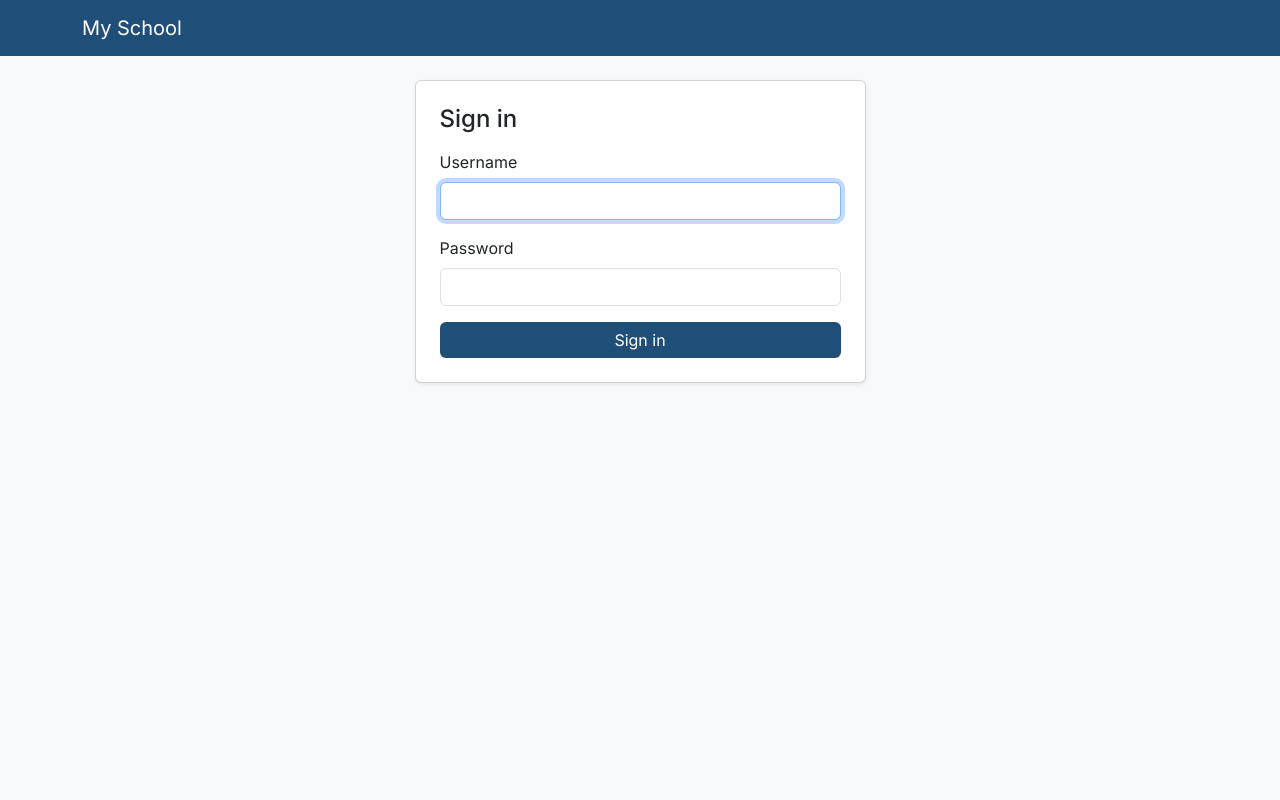
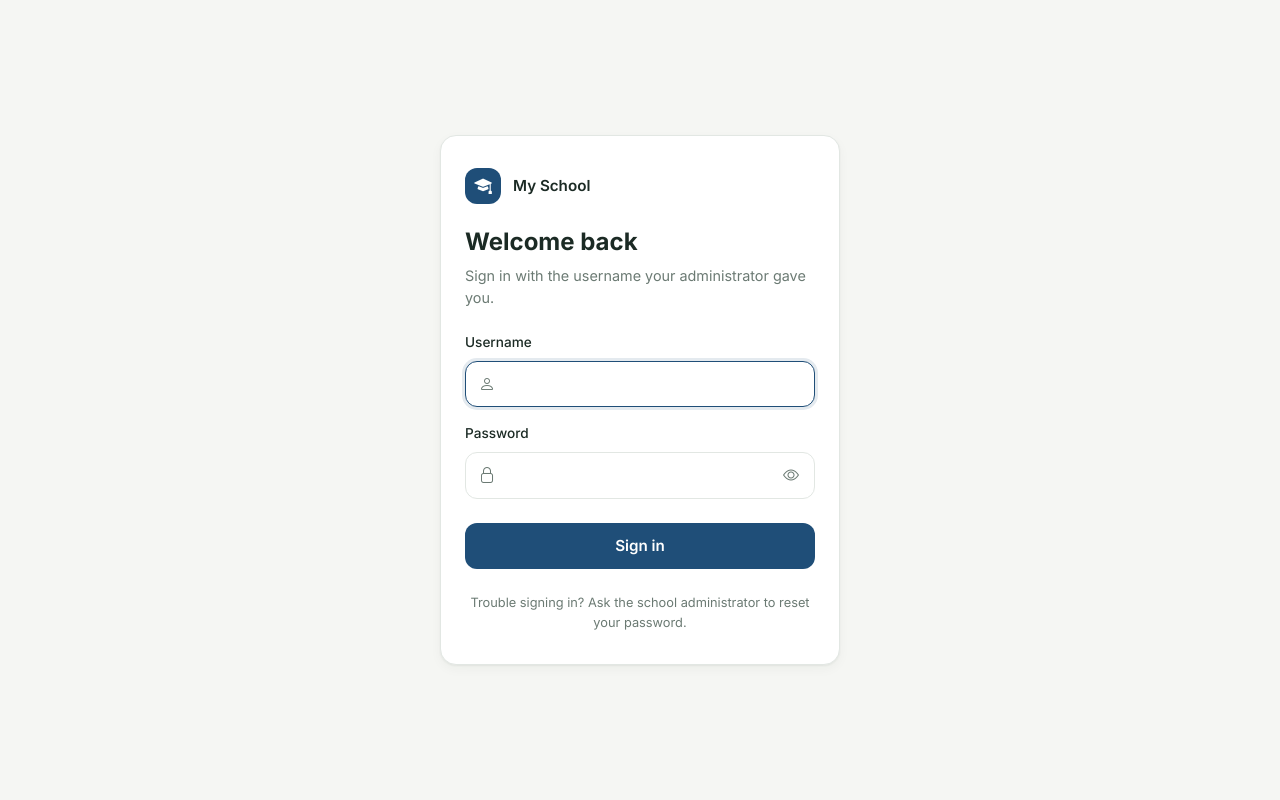
Before and after one commit to ibrocods/musab-sms, a Django app: page /accounts/login/ in a window 1280 px wide. Run offline with Django 5.2, Linux system fonts and the light colour scheme; data comes from the database, SQL or seed files in the repository; some libraries are stand-ins or nearby versions.

Commit message:
UI step 2h: restyle sign-in page to match sidebar layout

```diff
--- /dev/null
+++ b/static/css/layout.css
@@ -0,0 +1,394 @@
+/* Layout: sidebar, top bar, and content area. Colours come from tokens.css and the school profile. */
+
+.app {
+  display: flex;
+  min-height: 100vh;
+}
+
+/* Sidebar */
+.sidebar {
+  width: 248px;
+  flex-shrink: 0;
+  position: sticky;
+  top: 0;
+  height: 100vh;
+  display: flex;
+  flex-direction: column;
+  background: var(--surface-card);
+  border-right: 1px solid var(--border);
+  padding: var(--space-4) var(--space-3);
+  overflow-y: auto;
+  z-index: 1040;
+}
+
+.sidebar-brand {
+  display: flex;
+  align-items: center;
+  gap: var(--space-3);
+  padding: var(--space-2) var(--space-3) var(--space-6);
+}
+
+.brand-mark {
+  width: 36px;
+  height: 36px;
+  border-radius: var(--radius-md);
+  background: var(--school-primary);
+  color: #fff;
+  display: grid;
+  place-items: center;
+  font-size: 1.1rem;
+}
+
+.brand-name {
+  font-weight: 600;
+  color: var(--text-strong);
+  line-height: 1.2;
+  font-size: 0.95rem;
+}
+
+.nav-group-label {
+  font-size: 0.7rem;
+  font-weight: 600;
+  letter-spacing: 0.06em;
+  text-transform: uppercase;
+  color: var(--text-muted);
+  padding: var(--space-4) var(--space-3) var(--space-2);
+}
+
+.nav-item {
+  display: flex;
+  align-items: center;
+  gap: var(--space-3);
+  padding: 9px var(--space-3);
+  border-radius: var(--radius-sm);
+  color: var(--text-body);
+  text-decoration: none;
+  font-size: 0.9rem;
+  font-weight: 500;
+  transition: background 0.15s, color 0.15s;
+}
+
+.nav-item i {
+  font-size: 1.05rem;
+  color: var(--text-muted);
+}
+
+.nav-item:hover {
+  background: var(--surface-muted);
+  color: var(--text-strong);
+}
+
+.nav-item.active {
+  background: var(--school-primary-soft);
+  color: var(--school-primary);
+}
+
+.nav-item.active i {
+  color: var(--school-primary);
+}
+
+.sidebar-footer {
+  margin-top: auto;
+  padding-top: var(--space-4);
+  border-top: 1px solid var(--border);
+}
+
+.user-line {
+  display: flex;
+  align-items: center;
+  gap: var(--space-2);
+  padding: var(--space-2) var(--space-3);
+  margin-bottom: var(--space-2);
+}
+
+.user-avatar {
+  width: 30px;
+  height: 30px;
+  border-radius: 50%;
+  background: var(--school-accent-soft);
+  color: var(--school-accent);
+  display: grid;
+  place-items: center;
+  font-weight: 600;
+  font-size: 0.8rem;
+}
+
+.user-name {
+  font-size: 0.85rem;
+  color: var(--text-strong);
+  overflow: hidden;
+  text-overflow: ellipsis;
+  white-space: nowrap;
+}
+
+.btn-signout {
+  width: 100%;
+  display: flex;
+  align-items: center;
+  gap: var(--space-2);
+  padding: 8px var(--space-3);
+  background: none;
+  border: none;
+  border-radius: var(--radius-sm);
+  color: var(--text-muted);
+  font-size: 0.875rem;
+  text-align: left;
+}
+
+.btn-signout:hover {
+  background: var(--surface-muted);
+  color: var(--status-danger);
+}
+
+/* Main column */
+.main {
+  flex: 1;
+  min-width: 0;
+  display: flex;
+  flex-direction: column;
+}
+
+.topbar {
+  height: 64px;
+  display: flex;
+  align-items: center;
+  gap: var(--space-4);
+  padding: 0 var(--space-6);
+  background: var(--surface-card);
+  border-bottom: 1px solid var(--border);
+  position: sticky;
+  top: 0;
+  z-index: 1030;
+}
+
+.topbar-title {
+  font-weight: 600;
+  color: var(--text-strong);
+  font-size: 1.05rem;
+  flex: 1;
+}
+
+.term-chip {
+  font-size: 0.8rem;
+  font-weight: 500;
+  padding: 6px 12px;
+  border-radius: 999px;
+  background: var(--school-primary-soft);
+  color: var(--school-primary);
+}
+
+.menu-toggle {
+  display: none;
+  background: none;
+  border: 1px solid var(--border);
+  border-radius: var(--radius-sm);
+  padding: 6px 10px;
+  font-size: 1.1rem;
+  color: var(--text-strong);
+}
+
+.content {
+  padding: var(--space-6);
+  max-width: 1280px;
+  width: 100%;
+}
+
+.content-plain {
+  min-height: 100vh;
+  display: grid;
+  place-items: center;
+  padding: var(--space-6);
+}
+
+/* Flash messages */
+.flash {
+  display: flex;
+  justify-content: space-between;
+  align-items: center;
+  gap: var(--space-4);
+  padding: var(--space-3) var(--space-4);
+  border-radius: var(--radius-md);
+  margin-bottom: var(--space-4);
+  font-size: 0.9rem;
+  border: 1px solid;
+}
+
+.flash-success { background: #E8F3EC; border-color: #BFDFCB; color: var(--status-ok); }
+.flash-warning { background: #FBF4E6; border-color: #EBD7AC; color: var(--status-warn); }
+.flash-danger  { background: #FBEAEA; border-color: #F0C2C0; color: var(--status-danger); }
+
+.flash-close {
+  background: none;
+  border: none;
+  font-size: 1.2rem;
+  line-height: 1;
+  color: inherit;
+  opacity: 0.6;
+}
+
+/* Phones and small tablets: sidebar becomes a drawer */
+.scrim {
+  display: none;
+}
+
+@media (max-width: 900px) {
+  .sidebar {
+    position: fixed;
+    left: 0;
+    top: 0;
+    transform: translateX(-100%);
+    transition: transform 0.2s ease;
+    box-shadow: 0 0 24px rgba(0, 0, 0, 0.15);
+  }
+  .sidebar.open {
+    transform: translateX(0);
+  }
+  .scrim {
+    position: fixed;
+    inset: 0;
+    background: rgba(0, 0, 0, 0.35);
+    z-index: 1035;
+  }
+  .scrim.show {
+    display: block;
+  }
+  .menu-toggle {
+    display: inline-block;
+  }
+  .content {
+    padding: var(--space-4);
+  }
+}
+
+/* Sign-in page */
+.login-wrap {
+  width: 100%;
+  display: flex;
+  justify-content: center;
+}
+
+.login-panel {
+  width: 100%;
+  max-width: 400px;
+  background: var(--surface-card);
+  border: 1px solid var(--border);
+  border-radius: var(--radius-lg);
+  box-shadow: var(--shadow-card);
+  padding: var(--space-8) var(--space-6);
+}
+
+.login-brand {
+  display: flex;
+  align-items: center;
+  gap: var(--space-3);
+  margin-bottom: var(--space-6);
+}
+
+.login-school {
+  font-weight: 600;
+  color: var(--text-strong);
+  font-size: 0.95rem;
+  line-height: 1.2;
+}
+
+.login-motto {
+  font-size: 0.8rem;
+  color: var(--text-muted);
+  font-style: italic;
+}
+
+.login-title {
+  font-size: 1.5rem;
+  font-weight: 700;
+  color: var(--text-strong);
+  margin: 0 0 var(--space-2);
+}
+
+.login-sub {
+  font-size: 0.9rem;
+  color: var(--text-muted);
+  margin: 0 0 var(--space-6);
+}
+
+.field {
+  margin-bottom: var(--space-4);
+}
+
+.field-label {
+  display: block;
+  font-size: 0.85rem;
+  font-weight: 500;
+  color: var(--text-strong);
+  margin-bottom: var(--space-2);
+}
+
+.field-control {
+  position: relative;
+  display: flex;
+  align-items: center;
+}
+
+.field-control > i {
+  position: absolute;
+  left: 14px;
+  color: var(--text-muted);
+  font-size: 1rem;
+  pointer-events: none;
+}
+
+.field-control input {
+  width: 100%;
+  padding: 11px 14px 11px 40px;
+  border: 1px solid var(--border);
+  border-radius: var(--radius-md);
+  background: var(--surface-card);
+  font-family: var(--font-sans);
+  font-size: 0.95rem;
+  color: var(--text-strong);
+  transition: border-color 0.15s, box-shadow 0.15s;
+}
+
+.field-control input:focus {
+  outline: none;
+  border-color: var(--school-primary);
+  box-shadow: 0 0 0 3px var(--school-primary-soft);
+}
+
+.toggle-pass {
+  position: absolute;
+  right: 6px;
+  background: none;
+  border: none;
+  padding: 6px 10px;
+  color: var(--text-muted);
+  font-size: 1rem;
+}
+
+.toggle-pass:hover {
+  color: var(--text-strong);
+}
+
+.login-btn {
+  width: 100%;
+  margin-top: var(--space-2);
+  padding: 12px;
+  border: none;
+  border-radius: var(--radius-md);
+  background: var(--school-primary);
+  color: #fff;
+  font-family: var(--font-sans);
+  font-size: 0.95rem;
+  font-weight: 600;
+  transition: opacity 0.15s;
+}
+
+.login-btn:hover {
+  opacity: 0.92;
+}
+
+.login-foot {
+  margin: var(--space-6) 0 0;
+  font-size: 0.8rem;
+  color: var(--text-muted);
+  text-align: center;
+}
--- a/templates/base.html
+++ b/templates/base.html
@@ -8,89 +8,120 @@
 
   <link rel="stylesheet" href="{% static 'vendor/bootstrap/css/bootstrap.min.css' %}">
   <link rel="stylesheet" href="{% static 'vendor/bootstrap-icons/bootstrap-icons.min.css' %}">
-  <link rel="stylesheet" href="{% static 'css/custom.css' %}">
   <link rel="stylesheet" href="{% static 'css/tokens.css' %}">
+  <link rel="stylesheet" href="{% static 'css/layout.css' %}">
   <link rel="stylesheet" href="{% url 'school_css' %}">
 </head>
-<body class="bg-light">
+<body>
 
-{% with current=request.resolver_match.url_name %}
-<nav class="navbar navbar-expand-lg navbar-dark bg-school mb-4">
-  <div class="container">
-    <a class="navbar-brand" href="{% url 'home' %}">{{ school.name }}</a>
+{% with current=request.resolver_match.url_name ns=request.resolver_match.namespace %}
+{% if user.is_authenticated %}
+<div class="app">
 
-    {% if user.is_authenticated %}
-      <button class="navbar-toggler" type="button" data-bs-toggle="collapse"
-              data-bs-target="#mainNav" aria-controls="mainNav" aria-expanded="false"
-              aria-label="Toggle navigation">
-        <span class="navbar-toggler-icon"></span>
-      </button>
+  <aside class="sidebar" id="sidebar">
+    <div class="sidebar-brand">
+      <span class="brand-mark"><i class="bi bi-mortarboard-fill"></i></span>
+      <span class="brand-name">{{ school.name }}</span>
+    </div>
 
-      <div class="collapse navbar-collapse" id="mainNav">
-        <ul class="navbar-nav me-auto">
+    <nav class="sidebar-nav">
+      <div class="nav-group-label">Overview</div>
+      <a class="nav-item {% if current == 'home' %}active{% endif %}" href="{% url 'home' %}">
+        <i class="bi bi-grid-1x2"></i><span>Dashboard</span>
+      </a>
+
+      {% if caps.view_students or caps.view_attendance or caps.enter_grades or caps.lock_results %}
+      <div class="nav-group-label">Academics</div>
+      {% endif %}
       {% if caps.view_students %}
-            <li class="nav-item">
-              <a class="nav-link {% if current == 'student_list' %}active{% endif %}"
-                 href="{% url 'student_list' %}">Students</a>
-            </li>
+      <a class="nav-item {% if current == 'student_list' %}active{% endif %}" href="{% url 'student_list' %}">
+        <i class="bi bi-people"></i><span>Students</span>
+      </a>
+      {% endif %}
+      {% if caps.enter_grades or caps.lock_results %}
+      <a class="nav-item {% if current == 'score_index' or current == 'score_entry' %}active{% endif %}" href="{% url 'score_index' %}">
+        <i class="bi bi-pencil-square"></i><span>Scores</span>
+      </a>
+      {% endif %}
+      {% if caps.view_attendance %}
+      <a class="nav-item {% if current == 'attendance_index' or current == 'attendance_register' %}active{% endif %}" href="{% url 'attendance_index' %}">
+        <i class="bi bi-calendar-check"></i><span>Attendance</span>
+      </a>
+      {% endif %}
+      {% if caps.view_grades %}
+      <a class="nav-item {% if ns == 'report_cards' %}active{% endif %}" href="{% url 'report_cards:index' %}">
+        <i class="bi bi-card-checklist"></i><span>Report cards</span>
+      </a>
       {% endif %}
 
-          {% if caps.enter_grades or caps.lock_results %}
-            <li class="nav-item">
-              <a class="nav-link {% if current == 'score_index' or current == 'score_entry' %}active{% endif %}"
-                 href="{% url 'score_index' %}">Scores</a>
-            </li>
+      {% if caps.view_fees %}
+      <div class="nav-group-label">Finance</div>
+      <a class="nav-item {% if ns == 'fees' and current == 'index' %}active{% endif %}" href="{% url 'fees:index' %}">
+        <i class="bi bi-wallet2"></i><span>Fees</span>
+      </a>
+      <a class="nav-item {% if current == 'debtors' %}active{% endif %}" href="{% url 'fees:debtors' %}">
+        <i class="bi bi-exclamation-circle"></i><span>Debtors</span>
+      </a>
       {% endif %}
 
       {% if caps.view_attendance %}
-            <li class="nav-item">
-              <a class="nav-link {% if current == 'attendance_index' or current == 'attendance_register' %}active{% endif %}"
-                 href="{% url 'attendance_index' %}">Attendance</a>
-            </li>
-            <li class="nav-item">
-              <a class="nav-link {% if current == 'attendance_report' %}active{% endif %}"
-                 href="{% url 'attendance_report' %}">Reports</a>
-            </li>
+      <div class="nav-group-label">Reports</div>
+      <a class="nav-item {% if current == 'attendance_report' %}active{% endif %}" href="{% url 'attendance_report' %}">
+        <i class="bi bi-bar-chart"></i><span>Attendance report</span>
+      </a>
+      {% endif %}
+    </nav>
 
-          {% endif %}
-          {% if caps.view_fees %}
-            <li class="nav-item">
-              <a class="nav-link {% if request.resolver_match.namespace == 'fees' %}active{% endif %}"
-                 href="{% url 'fees:index' %}">Fees</a>
-            </li>
-          {% endif %}
-                    {% if caps.view_grades %}
-            <li class="nav-item">
-              <a class="nav-link {% if request.resolver_match.namespace == 'report_cards' %}active{% endif %}"
-                 href="{% url 'report_cards:index' %}">Report cards</a>
-            </li>
-          {% endif %}
-        </ul>
-
-        <div class="d-flex align-items-center">
-          <span class="navbar-text text-white me-3">{{ user.get_username }}</span>
-          <form method="post" action="{% url 'logout' %}" class="d-inline">
+    <div class="sidebar-footer">
+      <div class="user-line">
+        <span class="user-avatar">{{ user.get_username|slice:":1"|upper }}</span>
+        <span class="user-name">{{ user.get_username }}</span>
+      </div>
+      <form method="post" action="{% url 'logout' %}">
         {% csrf_token %}
-            <button type="submit" class="btn btn-sm btn-outline-light">Sign out</button>
+        <button type="submit" class="btn-signout"><i class="bi bi-box-arrow-right"></i> Sign out</button>
       </form>
     </div>
+  </aside>
+
+  <div class="scrim" id="scrim" onclick="toggleSidebar(false)"></div>
+
+  <div class="main">
+    <header class="topbar">
+      <button class="menu-toggle" type="button" onclick="toggleSidebar(true)" aria-label="Open menu">
+        <i class="bi bi-list"></i>
+      </button>
+      <div class="topbar-title">{% block heading %}{% endblock %}</div>
+      {% if term %}
+        <div class="term-chip">{{ term }}</div>
+      {% endif %}
+    </header>
+
+    <div class="content">
+      {% for message in messages %}
+        <div class="flash flash-{% if message.tags == 'error' %}danger{% elif message.tags == 'warning' %}warning{% else %}success{% endif %}" role="alert">
+          <span>{{ message }}</span>
+          <button type="button" class="flash-close" onclick="this.parentElement.remove()" aria-label="Close">&times;</button>
+        </div>
+      {% endfor %}
+      {% block content %}{% endblock %}
+    </div>
+  </div>
+
+</div>
+{% else %}
+  <div class="content-plain">
+    {% block content_plain %}{% endblock %}
   </div>
 {% endif %}
-  </div>
-</nav>
 {% endwith %}
 
-<main class="container">
-  {% for message in messages %}
-    <div class="alert alert-{% if message.tags == 'error' %}danger{% elif message.tags == 'warning' %}warning{% else %}success{% endif %} alert-dismissible fade show" role="alert">
-      {{ message }}
-      <button type="button" class="btn-close" data-bs-dismiss="alert" aria-label="Close"></button>
-    </div>
-  {% endfor %}
-
-  {% block content %}{% endblock %}
-</main>
-
 <script src="{% static 'vendor/bootstrap/js/bootstrap.bundle.min.js' %}"></script>
+<script>
+  function toggleSidebar(open) {
+    document.getElementById('sidebar').classList.toggle('open', open);
+    document.getElementById('scrim').classList.toggle('show', open);
+  }
+</script>
 </body>
 </html>
--- a/templates/registration/login.html
+++ b/templates/registration/login.html
@@ -1,31 +1,66 @@
 {% extends 'base.html' %}
 {% block title %}Sign in{% endblock %}
-{% block content %}
-<div class="row justify-content-center">
-  <div class="col-md-5">
-    <div class="card shadow-sm">
-      <div class="card-body p-4">
-        <h1 class="h4 mb-3">Sign in</h1>
+{% block content_plain %}
+<div class="login-wrap">
+  <div class="login-panel">
 
-        {% if form.errors %}
-          <div class="alert alert-danger">Username or password is incorrect.</div>
-        {% endif %}
-
-        <form method="post">
-          {% csrf_token %}
-          <input type="hidden" name="next" value="{{ next }}">
-          <div class="mb-3">
-            <label for="id_username" class="form-label">Username</label>
-            <input type="text" name="username" id="id_username" class="form-control" required autofocus>
-          </div>
-          <div class="mb-3">
-            <label for="id_password" class="form-label">Password</label>
-            <input type="password" name="password" id="id_password" class="form-control" required>
-          </div>
-          <button type="submit" class="btn btn-school w-100">Sign in</button>
-        </form>
+    <div class="login-brand">
+      <span class="brand-mark"><i class="bi bi-mortarboard-fill"></i></span>
+      <div>
+        <div class="login-school">{{ school.name }}</div>
+        {% if school.motto %}<div class="login-motto">{{ school.motto }}</div>{% endif %}
       </div>
     </div>
+
+    <h1 class="login-title">Welcome back</h1>
+    <p class="login-sub">Sign in with the username your administrator gave you.</p>
+
+    {% if form.errors %}
+      <div class="flash flash-danger" role="alert">
+        <span>The username or password is not right. Check your details and try again.</span>
+      </div>
+    {% endif %}
+
+    <form method="post" novalidate>
+      {% csrf_token %}
+      <input type="hidden" name="next" value="{{ next }}">
+
+      <div class="field">
+        <label class="field-label" for="id_username">Username</label>
+        <div class="field-control">
+          <i class="bi bi-person"></i>
+          <input type="text" name="username" id="id_username" autocomplete="username"
+                 autocapitalize="none" autofocus required>
+        </div>
+      </div>
+
+      <div class="field">
+        <label class="field-label" for="id_password">Password</label>
+        <div class="field-control">
+          <i class="bi bi-lock"></i>
+          <input type="password" name="password" id="id_password" autocomplete="current-password" required>
+          <button type="button" class="toggle-pass" onclick="togglePassword()" aria-label="Show password">
+            <i class="bi bi-eye" id="pass-icon"></i>
+          </button>
+        </div>
+      </div>
+
+      <button type="submit" class="login-btn">Sign in</button>
+    </form>
+
+    <p class="login-foot">
+      Trouble signing in? Ask the school administrator to reset your password.
+    </p>
   </div>
 </div>
+
+<script>
+  function togglePassword() {
+    const input = document.getElementById('id_password');
+    const icon = document.getElementById('pass-icon');
+    const showing = input.type === 'text';
+    input.type = showing ? 'password' : 'text';
+    icon.className = showing ? 'bi bi-eye' : 'bi bi-eye-slash';
+  }
+</script>
 {% endblock %}
--- a/templates/students/list.html
+++ b/templates/students/list.html
@@ -1,4 +1,5 @@
 {% extends 'base.html' %}
+{% block heading %}Students{% endblock %}
 {% block title %}Students{% endblock %}
 {% block content %}
 <div class="d-flex justify-content-between align-items-center mb-3">
```
Lines whose indentation alone changed are shown as unchanged.
